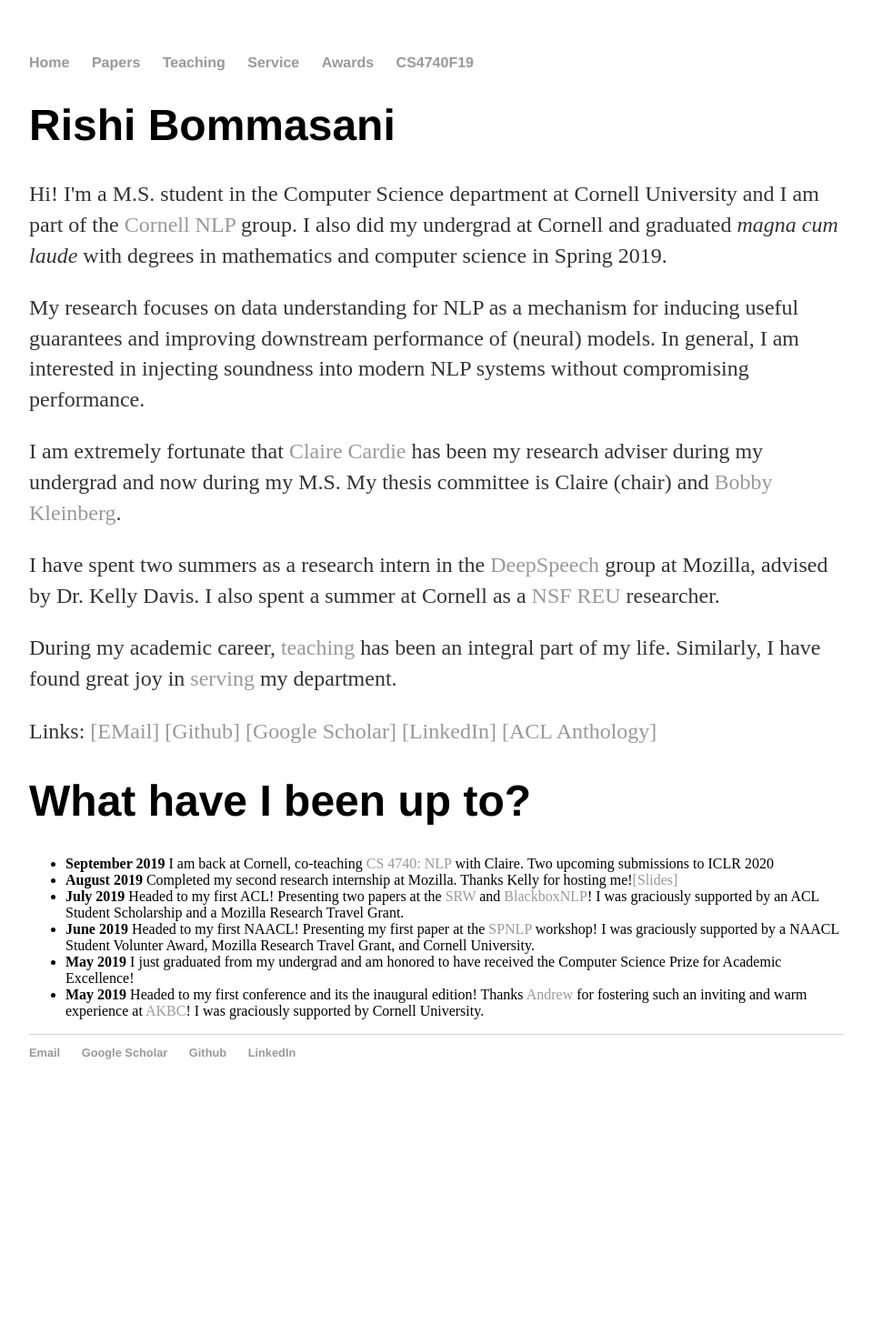
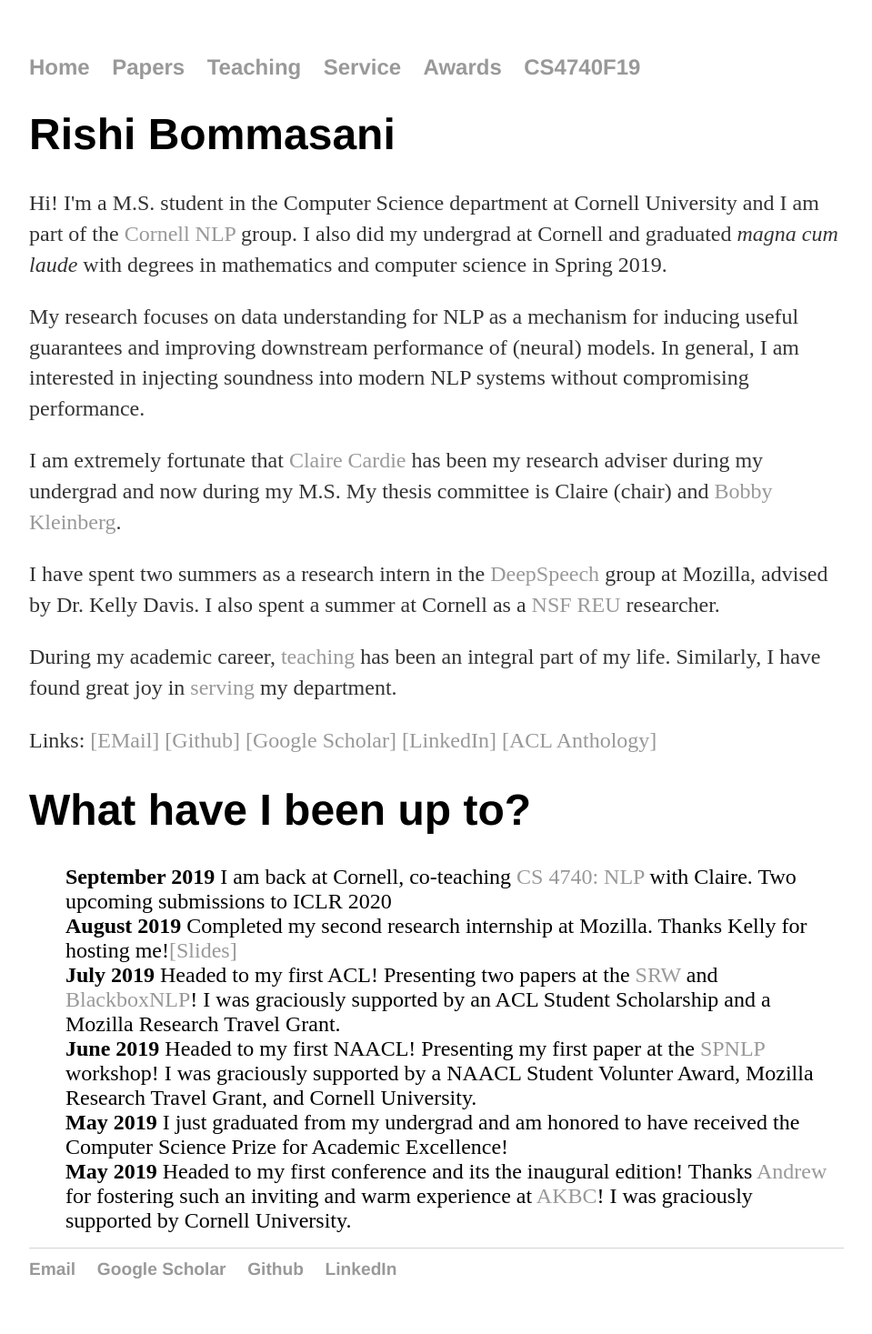
Before and after one commit to rishibommasani/rishibommasani.github.io, a Jekyll site: the page built from index.html, in a window 1280 px wide. Shown: the whole page at 91% size, without its empty margins (160-1119 px from the left). Built offline with Jekyll 4.4.1, drawn with Linux system fonts in a browser that asks for light colours; before the commit the page ends 1225 px from its top, so only the background shows below that.

Commit message:
ul li font size

```diff
--- a/css/main.css
+++ b/css/main.css
@@ -37,12 +37,7 @@ footer {
     font-size: .8em;
 }
 
-ul.posts {
-    margin: 20px auto 40px;
-    font-size: 1.5em;
-}
-
-ul.posts li {
+ul li {
     list-style: none;
     font-size: 1.5em;
 }
```
